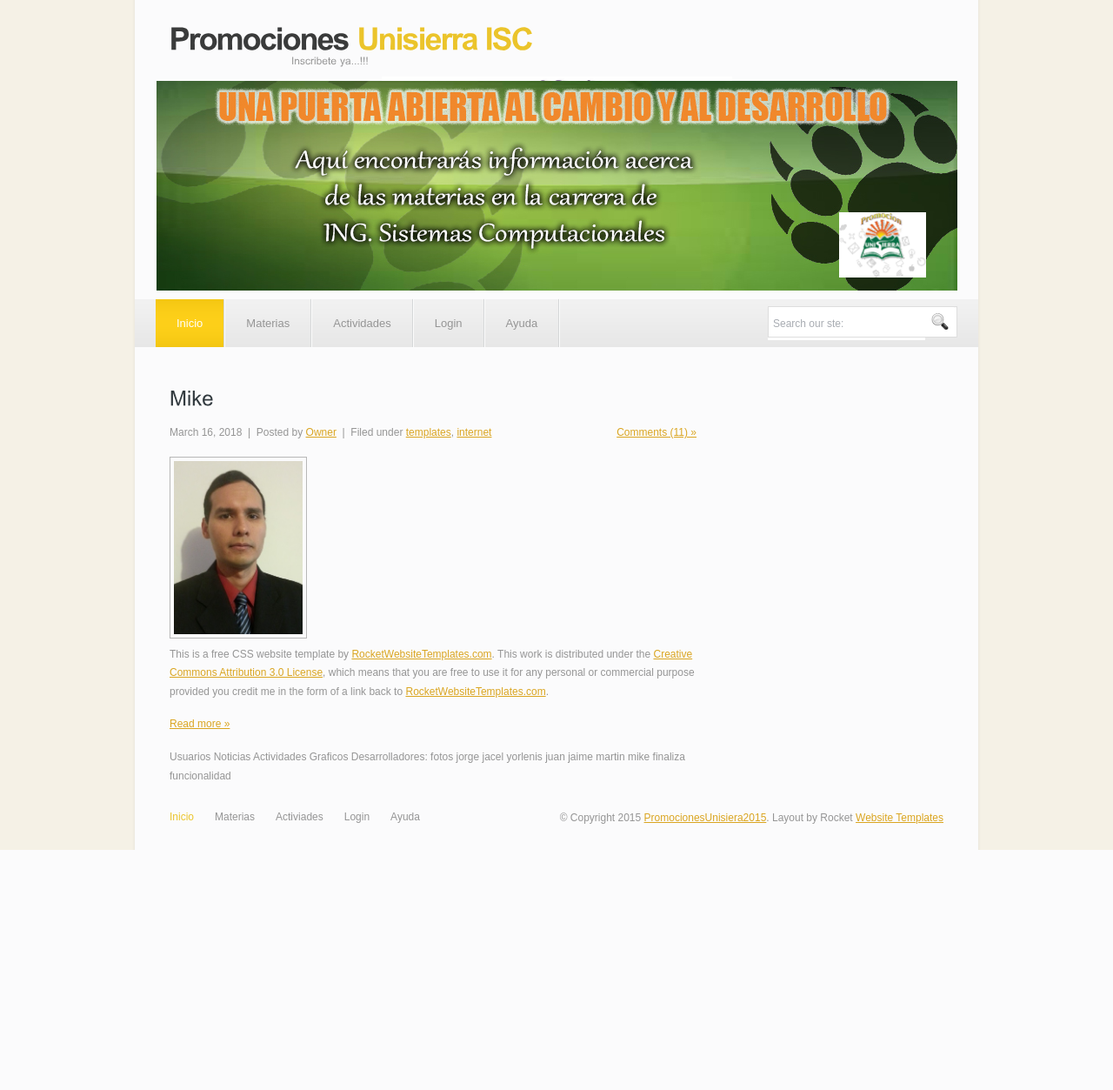
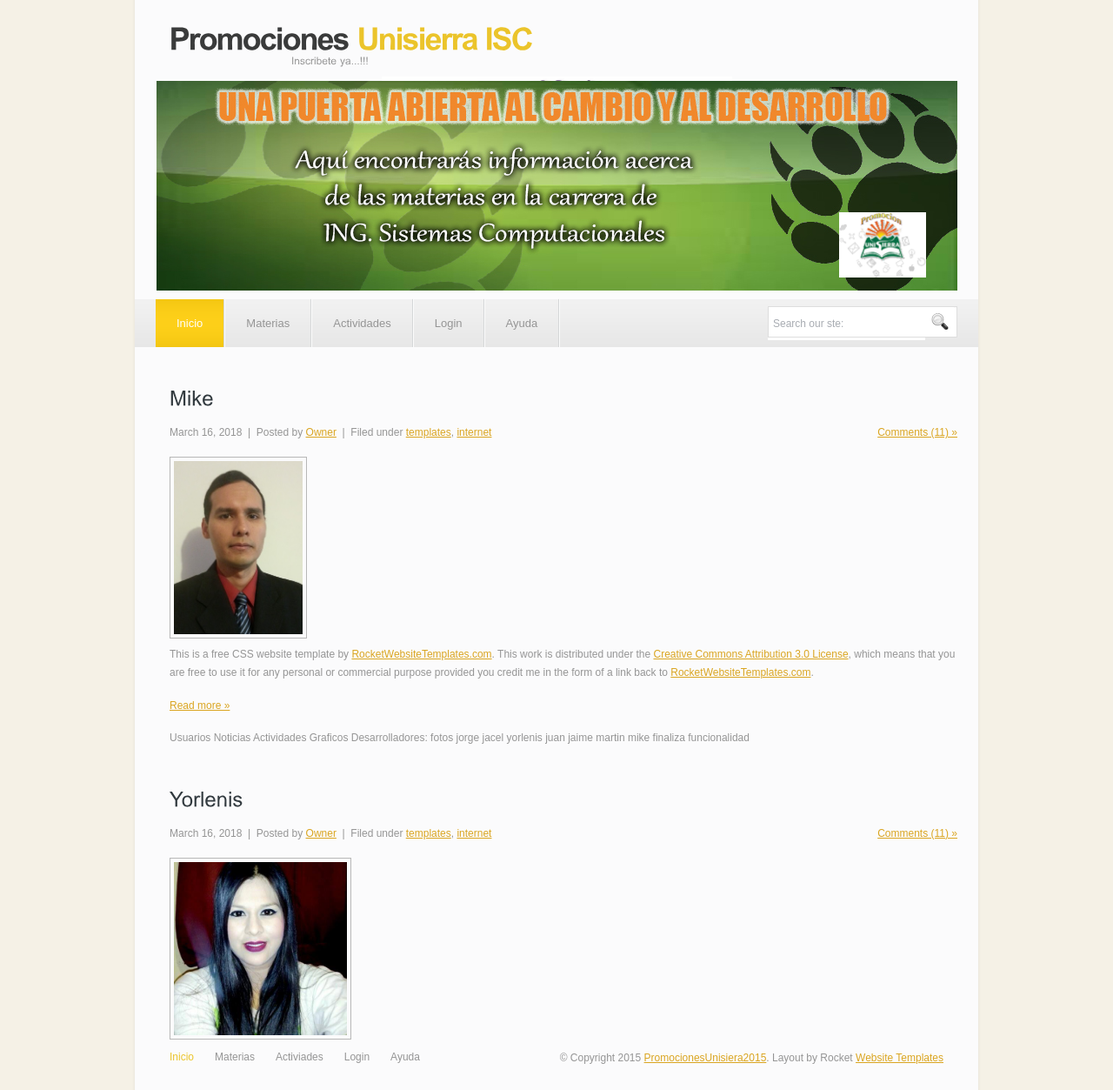
Before and after one commit to jesusmiguelgarcia/PromoUnisierra, a PHP site: page /ayuda.php in a window 1280 px wide. Shown: the whole page at 87% size. Before the commit the page ends 977 px from the top, so only its background shows below. Run offline with PHP 8.4, Linux system fonts and the light colour scheme.

Commit message:
modifco css

```diff
--- a/ayuda.php
+++ b/ayuda.php
@@ -18,6 +18,8 @@ include("cabeza.php");
     <div class="content_resize">
       <div class="mainbar">
         <div class="article">
+
+
           <h2><span>Mike</span></h2><div class="clr"></div>
           <p><span class="date">March 16, 2018</span> &nbsp;|&nbsp Posted by <a href="#">Owner</a> &nbsp;|&nbsp; Filed under <a href="#">templates</a>, <a href="#">internet</a> <a href="#" class="com">Comments (11) &raquo;</a></p>
           <img src="imagenes/mike.jpg"  height="199" alt="image" />
@@ -49,10 +51,21 @@ which means that you are free to use it for any personal or commercial purpose p
 
   </div>
 
+
+   <div class="article">
+
+
+          <h2><span>Yorlenis</span></h2><div class="clr"></div>
+          <p><span class="date">March 16, 2018</span> &nbsp;|&nbsp Posted by <a href="#">Owner</a> &nbsp;|&nbsp; Filed under <a href="#">templates</a>, <a href="#">internet</a> <a href="#" class="com">Comments (11) &raquo;</a></p>
+          <img src="imagenes/yorlenis.jpg"  height="199" alt="image" />
+
+</div>
+
+
   </div>
 
   </div>
-
+    </div>
 
 
  <?php
--- a/style.css
+++ b/style.css
@@ -36,7 +36,7 @@ a.com { float:right;}
 
 /* content */
 .content_resize { margin:0 auto; padding:24px 0 0; width:970px;}
-.content .mainbar { margin:0; padding:0; float:left; width:670px;}
+.content .mainbar { margin:0; padding:0; float:left; width:970px;}
 .content .mainbar img { padding:4px; border:1px solid #b7b7b7;}
 .content .mainbar img.fl { margin:4px 16px 4px 0; float:left;}
 .content .mainbar .article { margin:0; padding:8px 24px 8px 40px;}
```
